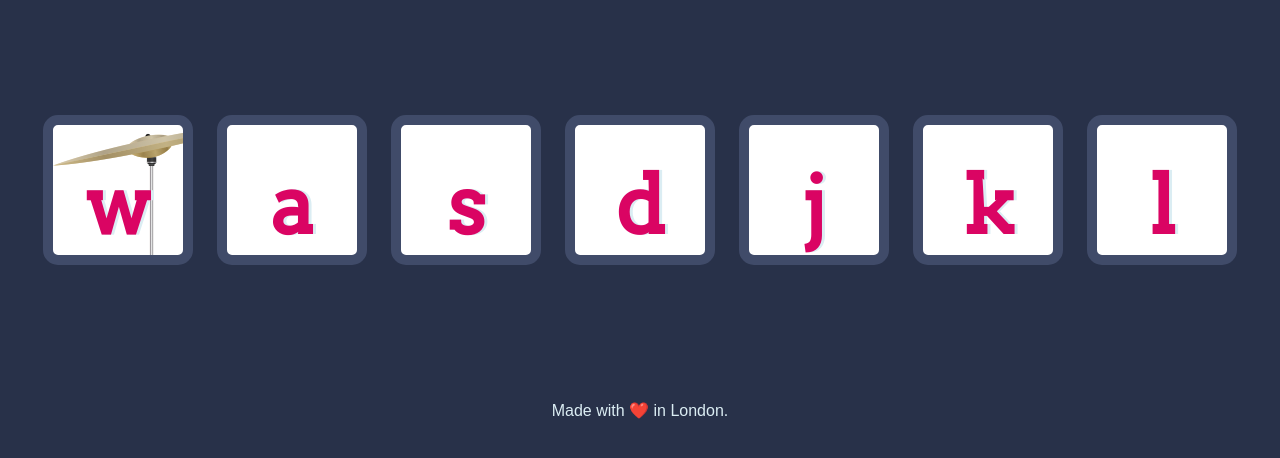
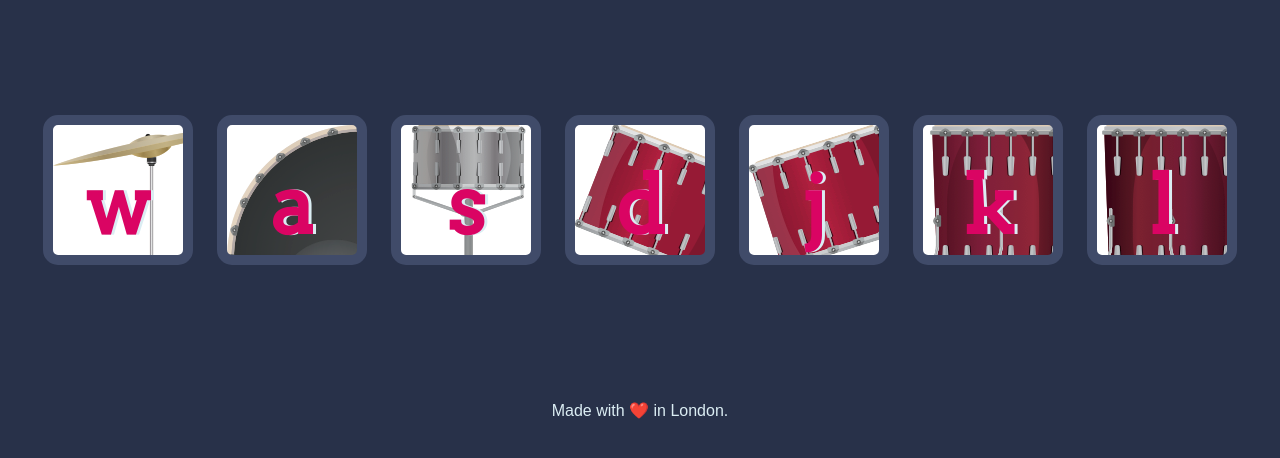
Before and after one commit to JuanAyala7/Drum-Kit, a plain HTML site: page index.html in a window 1280 px wide. Shown: the part 174-632 px from the top of the page. Drawn offline with Linux system fonts and the light colour scheme.

Commit message:
Update styles.css

```diff
--- a/styles.css
+++ b/styles.css
@@ -21,27 +21,27 @@ background-image: url("images/crash.png");
 }
 
 .a {
-
+background-image: url("images/kick.png");
 }
 
 .s {
-
+background-image: url("images/snare.png");
 }
 
 .d {
-
+background-image: url("images/tom1.png");
 }
 
 .j {
-
+background-image: url("images/tom2.png");
 }
 
 .k {
-
+background-image: url("images/tom3.png");
 }
 
 .l {
-
+background-image: url("images/tom4.png");
 }
 
 .set {
```
